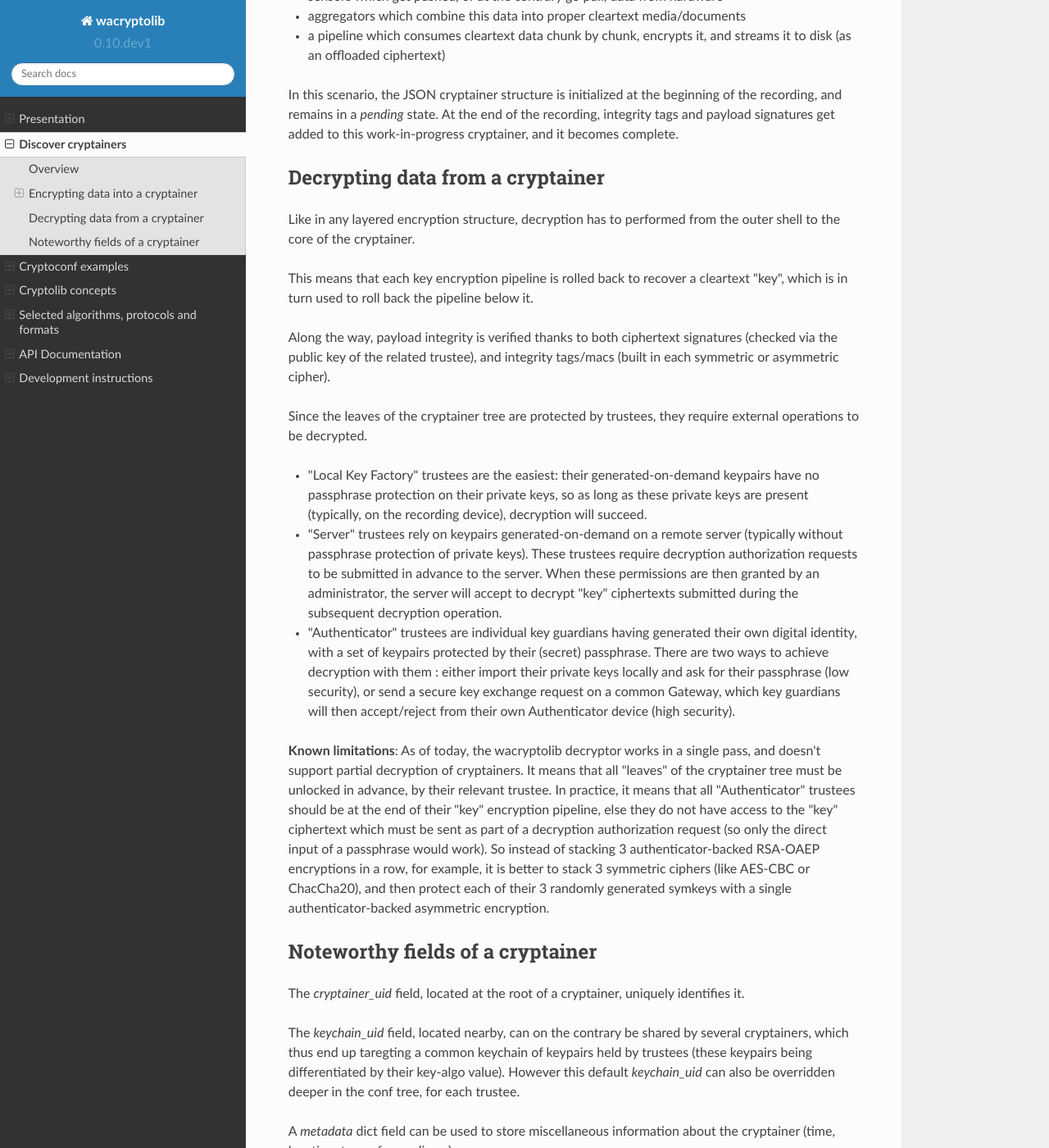
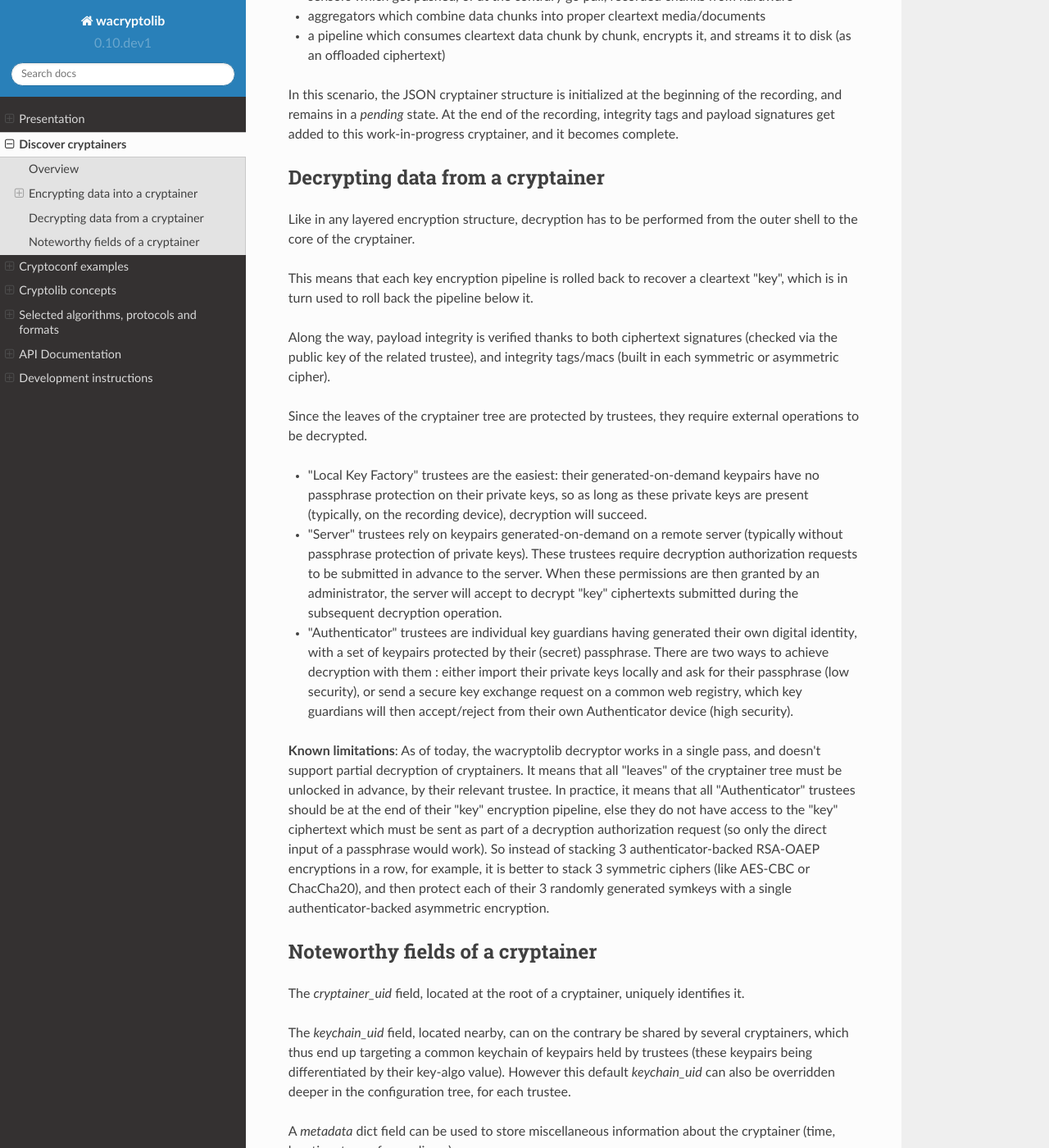
Before and after one commit to WitnessAngel/witness-angel-cryptolib, a Sphinx documentation site: the page built from docs/cryptainer_explanations.rst, in a window 1280 px wide and 1400 px high, scrolled down 2561 px. Shown: the whole window at 82% size. Built offline with Sphinx 7.4.7 and the Read the Docs theme 2.0.0, drawn with Linux system fonts in a browser that asks for light colours; some of the changed text lies outside the part shown.

Commit message:
Spellcheck documentation

```diff
--- a/docs/concepts.rst
+++ b/docs/concepts.rst
@@ -17,9 +17,9 @@ A **keypair** is a dict containing both "public" and "private" keys, for use in
 
 A **symkey** is a dict containing all parameters required to configure a symmetric encryption/decryption cipher. Typically, it means a binary "secret key", and additional fields like "initialization vector" or "nonce", depending on the symmetric key-algo concerned. These symkeys are meant to be randomly generated, immediately protected by asymmetric ciphers, and stored along the encrypted data - as usual in a hybrid cryptosystem. Symkeys are anonymous.
 
-When a bytestring (typically a serialized symkey) is split via a "Shamir shared secret" scheme, we refer to the different parts as **shards** (and not "shares", the other possibel name). However, symkeys and their shards are often both called "symkeys" in the code, when the difference doesn't matter (e.g. when issuing decryption authorization requests).
+When a bytestring (typically a serialized symkey) is split via a "Shamir shared secret" scheme, we refer to the different parts as **shards** (and not "shares", the other possible name). However, symkeys and their shards are often all called "symkeys" in the code, when the difference doesn't matter (e.g. when issuing decryption authorization requests).
 
-Note that inside configurations and containers, we mostly use the terme **key**, since the context should make it clear what exactly is at stake (mostly symmetric keys or their shards being encrypted via miscellaneous algorithms)
+Note that inside configurations and containers, we mostly use the term **key**, since the context should make it clear what exactly is at stake (mostly symmetric keys or their shards being encrypted via miscellaneous algorithms)
 
 
 Keypair repositories
--- a/docs/cryptainer_explanations.rst
+++ b/docs/cryptainer_explanations.rst
@@ -88,10 +88,10 @@ If a payload of cleartext data is available, it can be encrypted and dumped to f
 
 As an alternative, the cryptolib supports on-the-fly encryption of data chunks transmitted during a long recording.
 
-For that, we must setup a a recording toolchain consisting of:
+For that, we must setup a recording toolchain consisting of:
 
-- sensors which get pushed, or at the contrary go pull, data from hardware
-- aggregators which combine this data into proper cleartext media/documents
+- sensors which get pushed, or at the contrary go pull, recorded chunks from hardware
+- aggregators which combine data chunks into proper cleartext media/documents
 - a pipeline which consumes cleartext data chunk by chunk, encrypts it, and streams it to disk (as an offloaded ciphertext)
 
 In this scenario, the JSON cryptainer structure is initialized at the beginning of the recording, and remains in a *pending* state. At the end of the recording, integrity tags and payload signatures get added to this work-in-progress cryptainer, and it becomes complete.
@@ -100,7 +100,7 @@ In this scenario, the JSON cryptainer structure is initialized at the beginning
 Decrypting data from a cryptainer
 +++++++++++++++++++++++++++++++++++++++++
 
-Like in any layered encryption structure, decryption has to performed from the outer shell to the core of the cryptainer.
+Like in any layered encryption structure, decryption has to be performed from the outer shell to the core of the cryptainer.
 
 This means that each key encryption pipeline is rolled back to recover a cleartext "key", which is in turn used to roll back the pipeline below it.
 
@@ -110,7 +110,7 @@ Since the leaves of the cryptainer tree are protected by trustees, they require
 
 - "Local Key Factory" trustees are the easiest: their generated-on-demand keypairs have no passphrase protection on their private keys, so as long as these private keys are present (typically, on the recording device), decryption will succeed.
 - "Server" trustees rely on keypairs generated-on-demand on a remote server (typically without passphrase protection of private keys). These trustees require decryption authorization requests to be submitted in advance to the server. When these permissions are then granted by an administrator, the server will accept to decrypt "key" ciphertexts submitted during the subsequent decryption operation.
-- "Authenticator" trustees are individual key guardians having generated their own digital identity, with a set of keypairs protected by their (secret) passphrase. There are two ways to achieve decryption with them : either import their private keys locally and ask for their passphrase (low security), or send a secure key exchange request on a common Gateway, which key guardians will then accept/reject from their own Authenticator device (high security).
+- "Authenticator" trustees are individual key guardians having generated their own digital identity, with a set of keypairs protected by their (secret) passphrase. There are two ways to achieve decryption with them : either import their private keys locally and ask for their passphrase (low security), or send a secure key exchange request on a common web registry, which key guardians will then accept/reject from their own Authenticator device (high security).
 
 **Known limitations**: As of today, the wacryptolib decryptor works in a single pass, and doesn't support partial decryption of cryptainers. It means that all "leaves" of the cryptainer tree must be unlocked in advance, by their relevant trustee. In practice, it means that all "Authenticator" trustees should be at the end of their "key" encryption pipeline, else they do not have access to the "key" ciphertext which must be sent as part of a decryption authorization request (so only the direct input of a passphrase would work). So instead of stacking 3 authenticator-backed RSA-OAEP encryptions in a row, for example, it is better to stack 3 symmetric ciphers (like AES-CBC or ChacCha20), and then protect each of their 3 randomly generated symkeys with a single authenticator-backed asymmetric encryption.
 
@@ -120,7 +120,7 @@ Noteworthy fields of a cryptainer
 
 The `cryptainer_uid` field, located at the root of a cryptainer, uniquely identifies it.
 
-The `keychain_uid` field, located nearby, can on the contrary be shared by several cryptainers, which thus end up taregting a common keychain of keypairs held by trustees (these keypairs being differentiated by their key-algo value).
-However this default `keychain_uid` can also be overridden deeper in the conf tree, for each trustee.
+The `keychain_uid` field, located nearby, can on the contrary be shared by several cryptainers, which thus end up targeting a common keychain of keypairs held by trustees (these keypairs being differentiated by their key-algo value).
+However this default `keychain_uid` can also be overridden deeper in the configuration tree, for each trustee.
 
 A `metadata` dict field can be used to store miscellaneous information about the cryptainer (time, location, type of recording...).
--- a/docs/development.rst
+++ b/docs/development.rst
@@ -69,6 +69,6 @@ Then test this preview package in some project using the wacryptolib::
 
     $ python -m pip install -U --index-url https://test.pypi.org/simple/ --extra-index-url https://pypi.org/simple/ wacryptolib
 
-When all is verified on testpypi (Readme, files uploaded etc.), release the package to the real pypi::
+When all is verified on testpypi (Readme, files uploaded, etc.), release the package to the real pypi::
 
     $ poetry publish
```
Also changed, not shown: other parts of docs/cryptainer_explanations.rst (+3 -3 lines), docs/selected_protocols.rst (+6 -6 lines).
